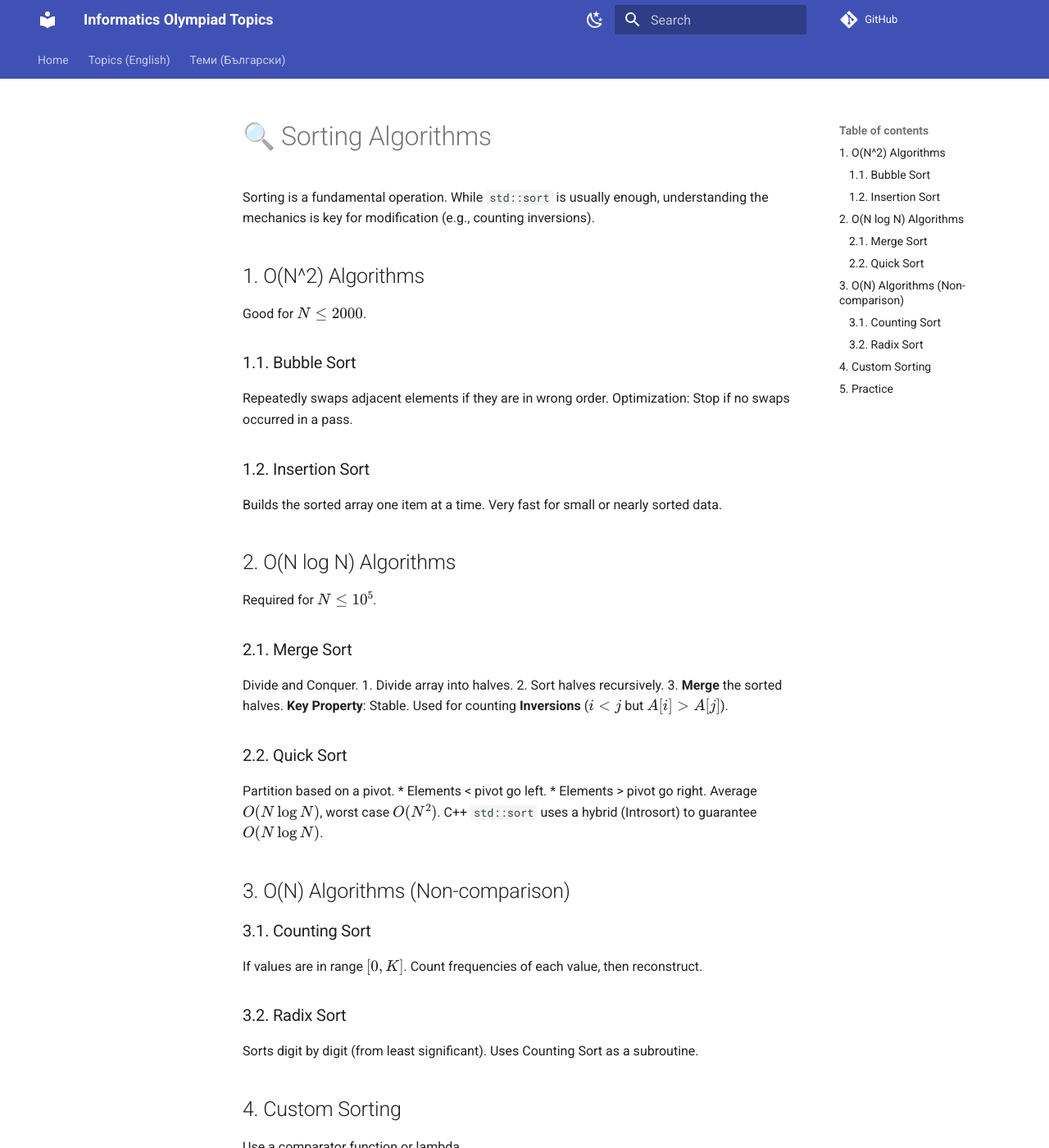
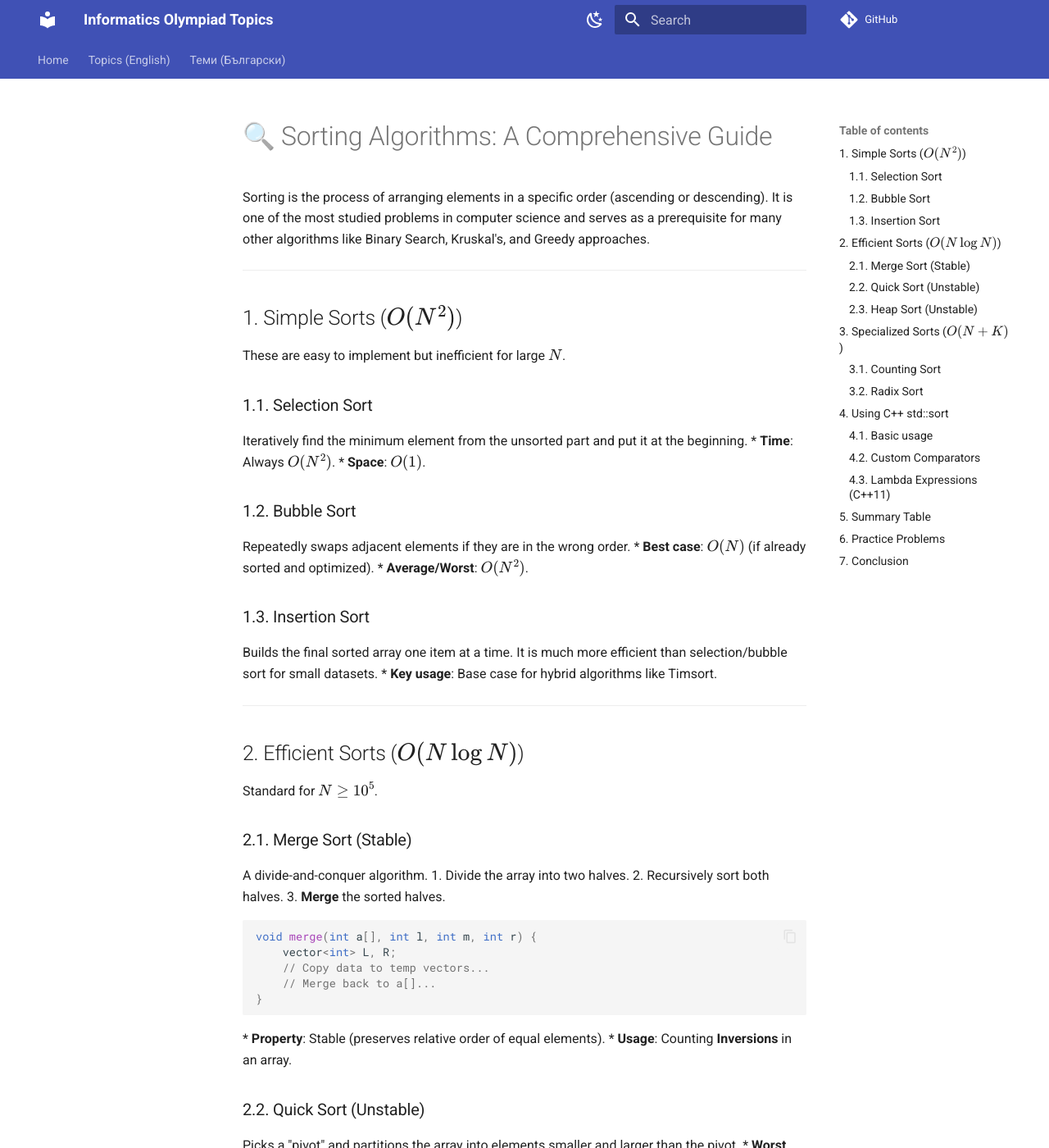
Before and after one commit to KadirYazadzhi/Informatics-Olympiad-Topics, an MkDocs documentation site: the page built from docs/EN/07a_Sorting_Algorithms.md, in a window 1280 px wide and 1400 px high. Shown: the whole window at 82% size. Built offline with MkDocs 1.6.1 and Material for MkDocs 9.7.7, drawn with Linux system fonts in a browser that asks for light colours; comment, search, counter and statistics services are not loaded; some of the changed text lies outside the part shown.

Commit message:
Expand EN/07a_Sorting_Algorithms.md: Guide, Merge Sort, Quick Sort, std::sort

````diff
--- a/docs/EN/07a_Sorting_Algorithms.md
+++ b/docs/EN/07a_Sorting_Algorithms.md
@@ -1,57 +1,126 @@
-# 🔍 Sorting Algorithms
+# 🔍 Sorting Algorithms: A Comprehensive Guide
 
-Sorting is a fundamental operation. While `std::sort` is usually enough, understanding the mechanics is key for modification (e.g., counting inversions).
+Sorting is the process of arranging elements in a specific order (ascending or descending). It is one of the most studied problems in computer science and serves as a prerequisite for many other algorithms like Binary Search, Kruskal's, and Greedy approaches.
 
-## 1. O(N^2) Algorithms
-Good for $N \le 2000$.
+---
 
-### 1.1. Bubble Sort
-Repeatedly swaps adjacent elements if they are in wrong order.
-Optimization: Stop if no swaps occurred in a pass.
+## 1. Simple Sorts ($O(N^2)$)
 
-### 1.2. Insertion Sort
-Builds the sorted array one item at a time. Very fast for small or nearly sorted data.
+These are easy to implement but inefficient for large $N$.
 
-## 2. O(N log N) Algorithms
-Required for $N \le 10^5$.
+### 1.1. Selection Sort
+Iteratively find the minimum element from the unsorted part and put it at the beginning.
+*   **Time**: Always $O(N^2)$.
+*   **Space**: $O(1)$.
 
-### 2.1. Merge Sort
-Divide and Conquer.
-1.  Divide array into halves.
-2.  Sort halves recursively.
+### 1.2. Bubble Sort
+Repeatedly swaps adjacent elements if they are in the wrong order.
+*   **Best case**: $O(N)$ (if already sorted and optimized).
+*   **Average/Worst**: $O(N^2)$.
+
+### 1.3. Insertion Sort
+Builds the final sorted array one item at a time. It is much more efficient than selection/bubble sort for small datasets.
+*   **Key usage**: Base case for hybrid algorithms like Timsort.
+
+---
+
+## 2. Efficient Sorts ($O(N \log N)$)
+
+Standard for $N \ge 10^5$.
+
+### 2.1. Merge Sort (Stable)
+A divide-and-conquer algorithm.
+1.  Divide the array into two halves.
+2.  Recursively sort both halves.
 3.  **Merge** the sorted halves.
-**Key Property**: Stable. Used for counting **Inversions** ($i < j$ but $A[i] > A[j]$).
 
-### 2.2. Quick Sort
-Partition based on a pivot.
-*   Elements < pivot go left.
-*   Elements > pivot go right.
-Average $O(N \log N)$, worst case $O(N^2)$.
-C++ `std::sort` uses a hybrid (Introsort) to guarantee $O(N \log N)$.
+```cpp
+void merge(int a[], int l, int m, int r) {
+    vector<int> L, R;
+    // Copy data to temp vectors...
+    // Merge back to a[]...
+}
+```
+*   **Property**: Stable (preserves relative order of equal elements).
+*   **Usage**: Counting **Inversions** in an array.
 
-## 3. O(N) Algorithms (Non-comparison)
+### 2.2. Quick Sort (Unstable)
+Picks a "pivot" and partitions the array into elements smaller and larger than the pivot.
+*   **Worst case**: $O(N^2)$ if pivot is poorly chosen.
+*   **Average case**: $O(N \log N)$.
+*   **Optimization**: Randomly shuffle the array or use "median of three" to pick the pivot.
+
+### 2.3. Heap Sort (Unstable)
+Uses a Binary Heap data structure.
+*   **Time**: Always $O(N \log N)$.
+*   **Space**: $O(1)$ (in-place).
+
+---
+
+## 3. Specialized Sorts ($O(N+K)$)
+
+Only possible if data has specific properties.
 
 ### 3.1. Counting Sort
-If values are in range $[0, K]$.
-Count frequencies of each value, then reconstruct.
+If values are integers in a small range $[0, K]$.
+1.  Count occurrences of each value.
+2.  Use prefix sums to determine positions.
+3.  Place elements in sorted array.
 
 ### 3.2. Radix Sort
-Sorts digit by digit (from least significant). Uses Counting Sort as a subroutine.
+Sorts numbers digit by digit (from least to most significant).
+*   Complexity: $O(D \cdot (N + B))$, where $D$ is digits and $B$ is base.
 
-## 4. Custom Sorting
-Use a comparator function or lambda.
+---
+
+## 4. Using C++ `std::sort`
+
+In most cases, use the highly optimized `std::sort` from `<algorithm>`. It uses **Introsort** (QuickSort, falling back to HeapSort if recursion depth exceeds a limit).
+
+### 4.1. Basic usage
+```cpp
+sort(v.begin(), v.end()); // Ascending
+sort(v.rbegin(), v.rend()); // Descending
+```
+
+### 4.2. Custom Comparators
+Essential for sorting structs or custom logic.
 
 ```cpp
-struct Point { int x, y; };
+struct Edge {
+    int u, v, w;
+};
 
-// Sort by x, then by y
-sort(pts.begin(), pts.end(), [](const Point& a, const Point& b) {
-    if (a.x != b.x) return a.x < b.x;
-    return a.y < b.y;
+bool compareEdges(const Edge& a, const Edge& b) {
+    return a.w < b.w; // Sort by weight
+}
+
+sort(edges.begin(), edges.end(), compareEdges);
+```
+
+### 4.3. Lambda Expressions (C++11)
+```cpp
+sort(v.begin(), v.end(), [](int a, int b) {
+    return a > b;
 });
 ```
 
-## 5. Practice
-1.  **Codeforces 61E**: Enemy is weak (Inversion counting).
-2.  **SPOJ INVCNT**: Inversion Count.
-3.  **CSES Towers**: Sorting + Multiset/Greedy.
+---
+
+## 5. Summary Table
+
+| Algorithm | Avg Time | Worst Time | Space | Stable? |
+| :--- | :--- | :--- | :--- | :--- |
+| Bubble Sort | $O(N^2)$ | $O(N^2)$ | $O(1)$ | Yes |
+| Merge Sort | $O(N \log N)$ | $O(N \log N)$ | $O(N)$ | Yes |
+| Quick Sort | $O(N \log N)$ | $O(N^2)$ | $O(\log N)$| No |
+| Heap Sort | $O(N \log N)$ | $O(N \log N)$ | $O(1)$ | No |
+| Counting | $O(N+K)$ | $O(N+K)$ | $O(K)$ | Yes |
+
+## 6. Practice Problems
+1.  **SPOJ INVCNT**: Inversion Count (Merge Sort).
+2.  **CSES Distinct Numbers**: Sort + Unique.
+3.  **Codeforces 1144C**: Sorting and constraints.
+
+## 7. Conclusion
+Choosing the right sorting algorithm depends on stability requirements and memory constraints. For general use, `std::sort` is nearly unbeatable.
````
